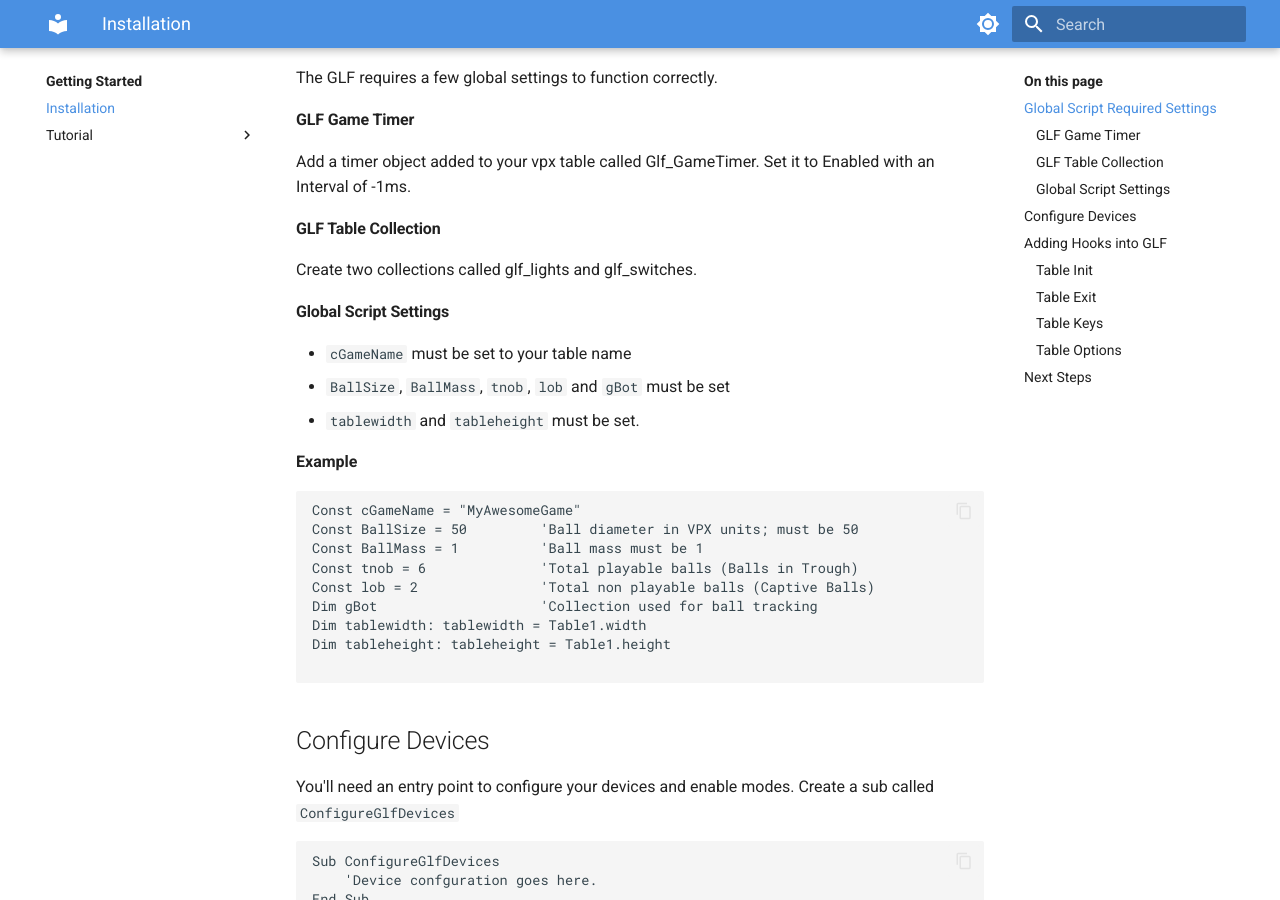
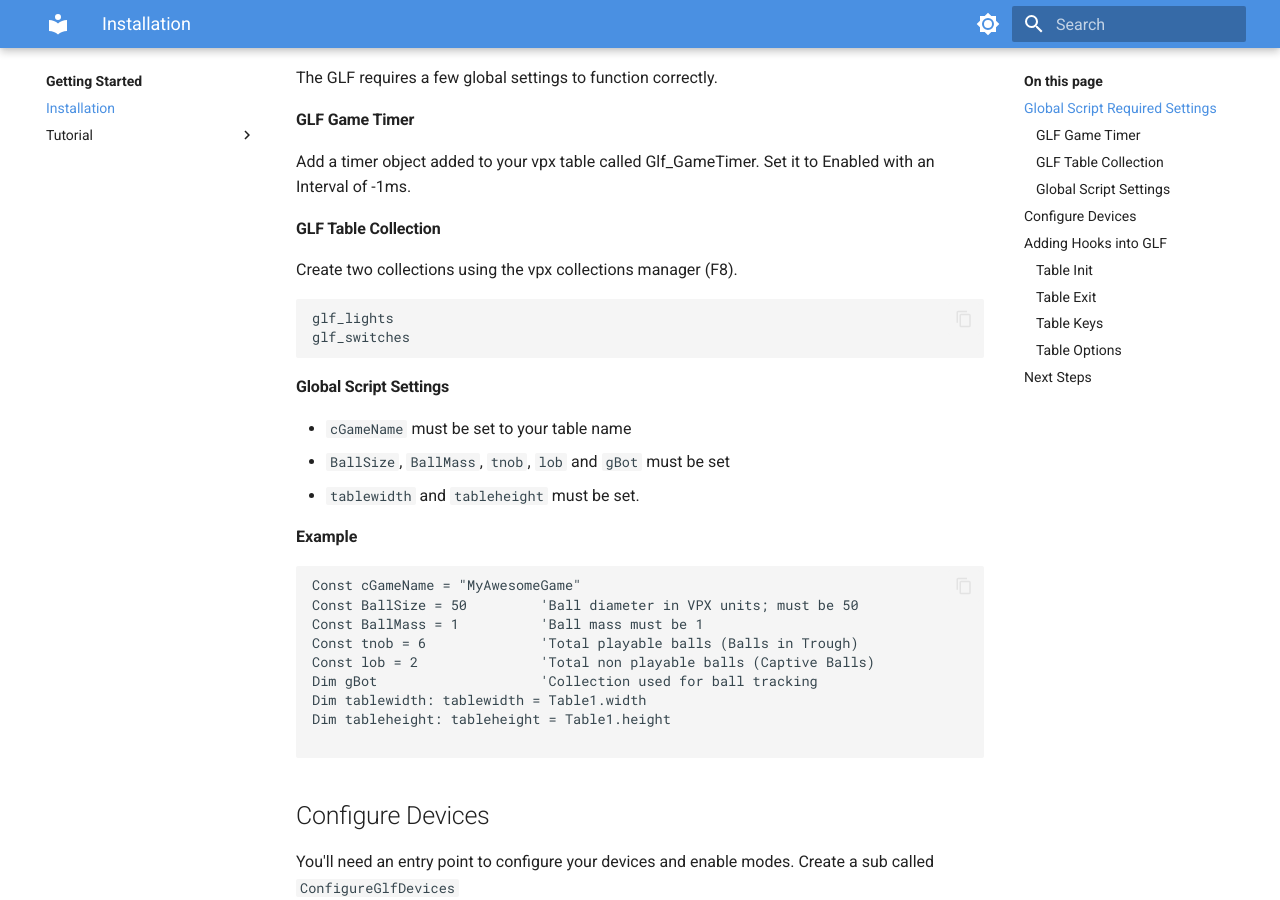
Before and after one commit to mpcarr/vpx-glf, an MkDocs documentation site: the page built from docs/installing.md, in a window 1280 px wide and 900 px high, scrolled down 346 px. Built offline with MkDocs 1.6.1 and Material for MkDocs 9.7.7, drawn with Linux system fonts in a browser that asks for light colours.

Commit message:
updating docs

````diff
--- a/docs/installing.md
+++ b/docs/installing.md
@@ -14,7 +14,12 @@
 
 #### GLF Table Collection
 
-Create two collections called glf_lights and glf_switches.
+Create two collections using the vpx collections manager (F8).
+
+```
+glf_lights
+glf_switches
+```
 
 #### Global Script Settings
 
````
Also changed, not shown: docs/tutorial/tutorial-plunger.md (+0 -2 lines), site/installing/index.html, site/search/search_index.json, site/sitemap.xml, site/tutorial/tutorial-plunger/index.html, 1 other file.
